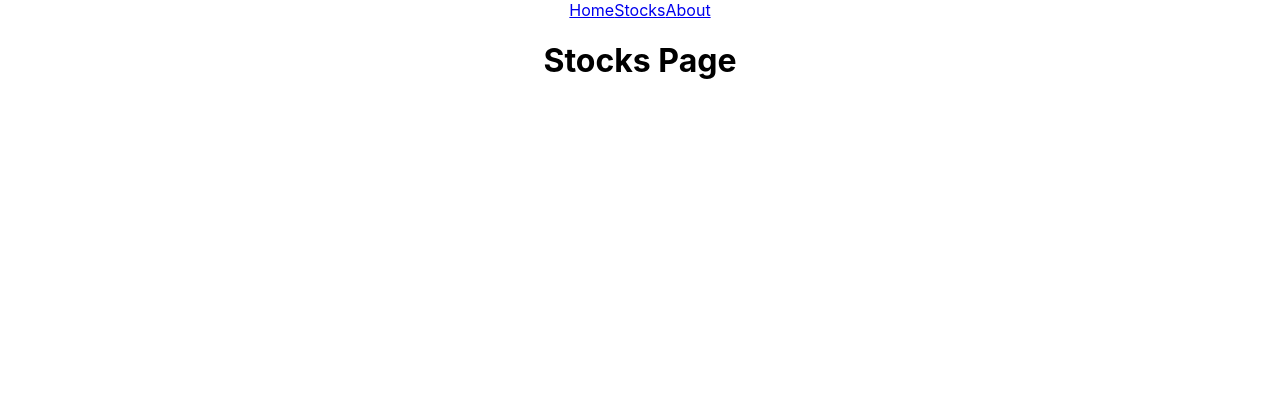
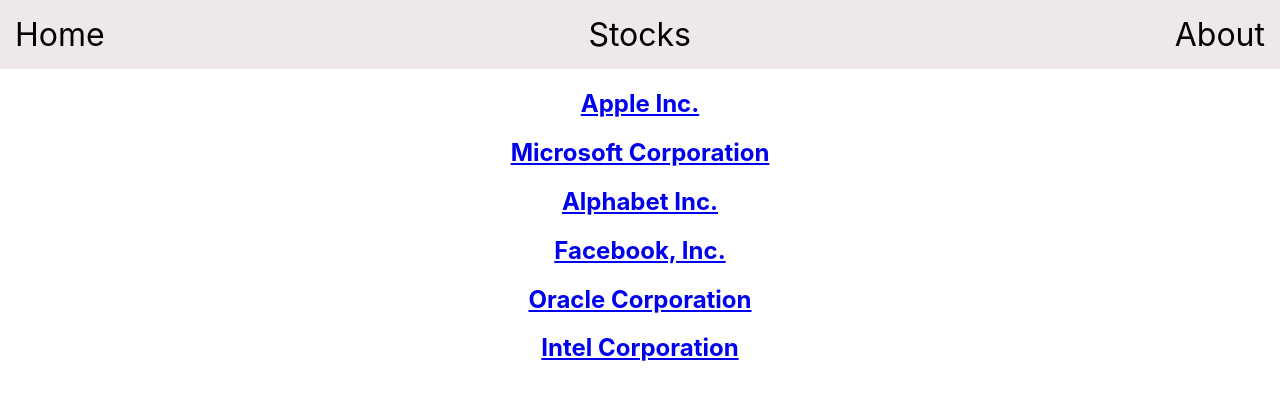
Before and after one commit to Dekann30/React-Router-Lab, a React (Create React App) app: page /stocks in a window 1280 px wide. Shown: the top 400 px of the page. Built offline with nearby package versions, Linux system fonts and the light colour scheme.

Commit message:
addsworking stock show page and header styling

```diff
--- a/src/App.js
+++ b/src/App.js
@@ -2,8 +2,9 @@
 import { Route, Routes } from 'react-router-dom'
 import Home from './pages/Home';
 import About from './pages/About';
-import Stocks from './pages/Stocks';
+import Dashboard from './pages/Dashboard';
 import Header from './components/Header';
+import Stock from './pages/Stock';
 
 function App() {
   return (
@@ -12,7 +13,8 @@
       <Routes>
         <Route path='/' element={<Home />} />
         <Route path='/about' element={<About />} />
-        <Route path='/stocks' element={<Stocks />} />
+        <Route path='/stocks' element={<Dashboard />} />
+        <Route path='/stocks/:symbol' element={<Stock />} />
       </Routes>
     </div>
   );
--- a/src/data.json
+++ b/src/data.js
@@ -1,4 +1,4 @@
- [
+const stocks = [
   {"name": "Apple Inc.", "symbol": "AAPL", "lastPrice": 140.64, "change": -0.280000000000001, "high": 141.74, "low": 140.35, "open": 141.5},
   {"name": "Microsoft Corporation", "symbol": "MSFT", "lastPrice": 64.98, "change": 0.109999999999999, "high": 65.45, "low": 64.76, "open": 65.12},
   {"name": "Alphabet Inc.", "symbol": "GOOGL", "lastPrice": 835.14, "change": -4.50999999999999, "high": 844, "low": 829.1, "open": 842},
@@ -6,3 +6,5 @@
   {"name": "Oracle Corporation", "symbol": "ORCL", "lastPrice": 44.65, "change": -0.300000000000004, "high": 45.09, "low": 44.575, "open": 44.91},
   {"name": "Intel Corporation", "symbol": "INTL", "lastPrice": 36.16, "change": -0.370000000000005, "high": 36.78, "low": 36.125, "open": 36.58}
 ]
+
+export default stocks
--- a/src/index.css
+++ b/src/index.css
@@ -11,3 +11,18 @@
   font-family: source-code-pro, Menlo, Monaco, Consolas, 'Courier New',
     monospace;
 }
+
+
+.header{
+  display: flex;
+  justify-content: space-between;
+  background-color: rgb(239, 232, 232);
+  color: black;
+  padding: 15px;
+  font-size: 2em;
+}
+
+.header a {
+  color: black;
+  text-decoration: none;
+}
--- /dev/null
+++ b/src/pages/Dashboard.jsx
@@ -0,0 +1,18 @@
+import stocks from '../data'
+import {Link} from 'react-router-dom'
+
+const Dashboard = function (props){
+    return (
+        <div>
+            {stocks.map((stocks, idx) => {
+                return(
+                <Link key={idx} to={`/stocks/${stocks.symbol}`}>
+                    <h2>{stocks.name}</h2>
+                </Link>
+             )}
+            )}
+        </div>
+    )
+}
+
+export default Dashboard
--- /dev/null
+++ b/src/pages/Stock.jsx
@@ -0,0 +1,23 @@
+import stocks from '../data'
+import {useParams} from 'react-router-dom'
+
+const Stock = function (props){
+
+    let params = useParams()
+
+    console.log(params)
+
+    //why does this .map look the way it does?
+    const idx = stocks.map(stock => stock.symbol).indexOf(params.symbol)
+
+    console.log(idx)
+
+    return (
+        <div>
+           <h1>{stocks[idx].name}</h1>
+           <h2>{stocks[idx].lastPrice}</h2>
+        </div>
+    )
+}
+
+export default Stock
--- a/src/pages/Stocks.jsx
+++ /dev/null
@@ -1,7 +0,0 @@
-const Stocks = function (){
-    return (
-        <h1>Stocks Page</h1>
-    )
-}
-
-export default Stocks
```
